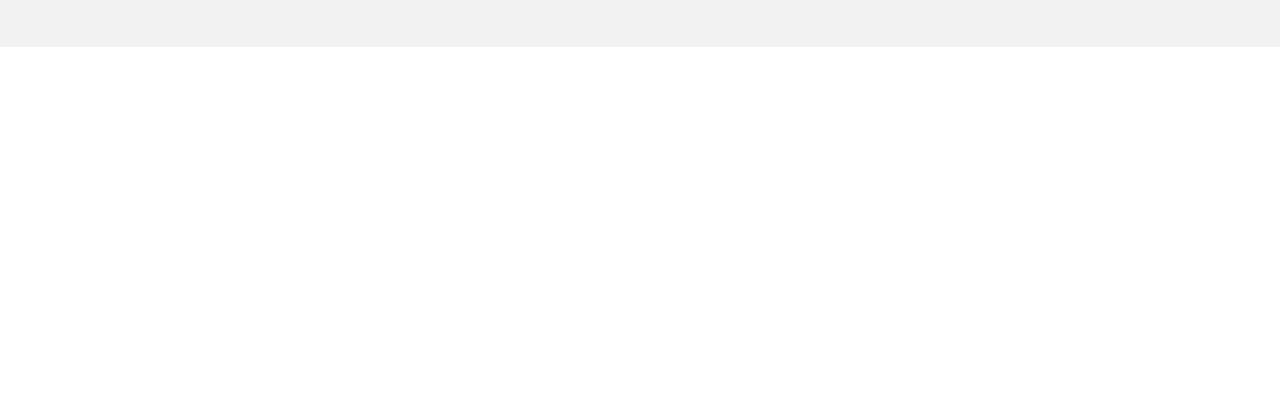
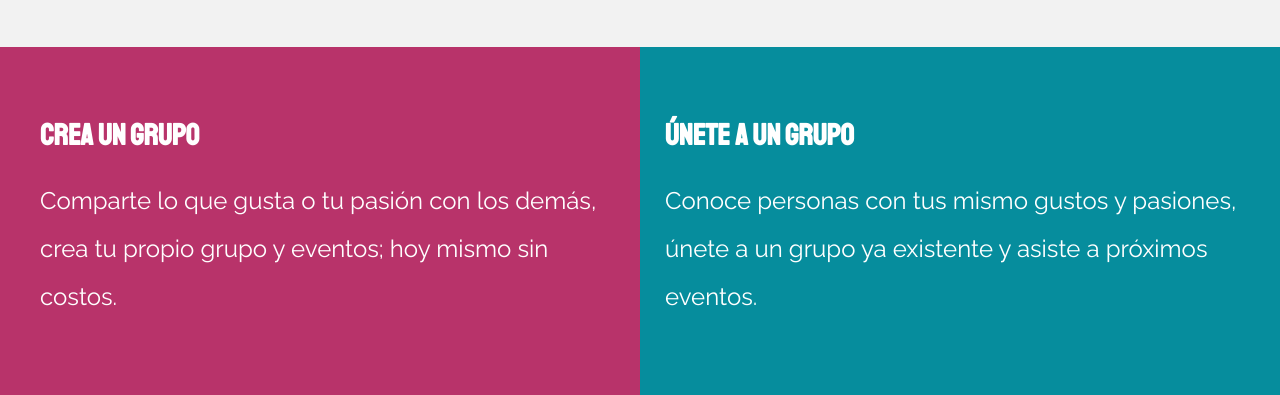
Before and after one commit to juanctorresf/meeti, a website: page index.html in a window 1280 px wide. Shown: the part 1925-2320 px from the top of the page. Before the commit the page ends 1972 px from the top, so only its background shows below. Drawn offline with Linux system fonts and the light colour scheme.

Commit message:
Agregando seccion grupos al index.html y estilo CSS con Sass

```diff
--- a/index.html
+++ b/index.html
@@ -189,5 +189,23 @@
             </div> <!--.categoria-->
         </ul>
     </section>
+
+    <section class="grupos">
+        <div class="grupos__grid contenedor">
+            <div class="grupo__bloque">
+                <h2 class="grupo__heading">Crea un grupo</h2>
+                <p class="grupo__texto">Comparte lo que gusta o tu pasión con los demás, crea tu propio grupo
+                    y eventos; hoy mismo sin costos.
+                </p>
+            </div> <!--.grupo__bloque-->
+
+            <div class="grupo__bloque">
+                <h2 class="grupo__heading">Únete a un grupo</h2>
+                <p class="grupo__texto">Conoce personas con tus mismo gustos y pasiones, únete a un grupo ya
+                    existente y asiste a próximos eventos.
+                </p>
+            </div> <!--.grupo__bloque-->
+        </div>
+    </section>
 </body>
 </html>
--- /dev/null
+++ b/src/scss/ui/contenido/_grupos.scss
@@ -0,0 +1,34 @@
+@use 'base/variables' as v;
+@use 'base/mixins' as m;
+
+.grupos {
+    padding: 5rem 0;
+    color: v.$blanco;
+    background-image: linear-gradient(to bottom, v.$primario 0%, v.$primario 50%, v.$secundario 50%, v.$secundario 100%);
+
+    @include m.tablet {
+        background-image: linear-gradient(to right, v.$primario 0%, v.$primario 50%, v.$secundario 50%, v.$secundario 100%);
+    }
+
+    &__grid {
+        display: grid;
+        grid-template-rows: repeat(2, 1fr);
+        gap: 4rem;
+
+        @include m.tablet {
+            grid-template-rows: unset;
+            @include m.grid(2, 5rem);
+        }
+    }
+}
+
+.grupo {
+    &__heading {
+        font-size: 3rem;
+    }
+    &__texto {
+        color: v.$blanco;
+        font-size: 2.4rem;
+        line-height: 2;
+    }
+}
--- a/src/scss/ui/contenido/_index.scss
+++ b/src/scss/ui/contenido/_index.scss
@@ -2,3 +2,4 @@
 @forward 'busqueda';
 @forward 'eventos';
 @forward 'categorias';
+@forward 'grupos';
```
Also changed, not shown: build/css/app.css, 1 other file.
